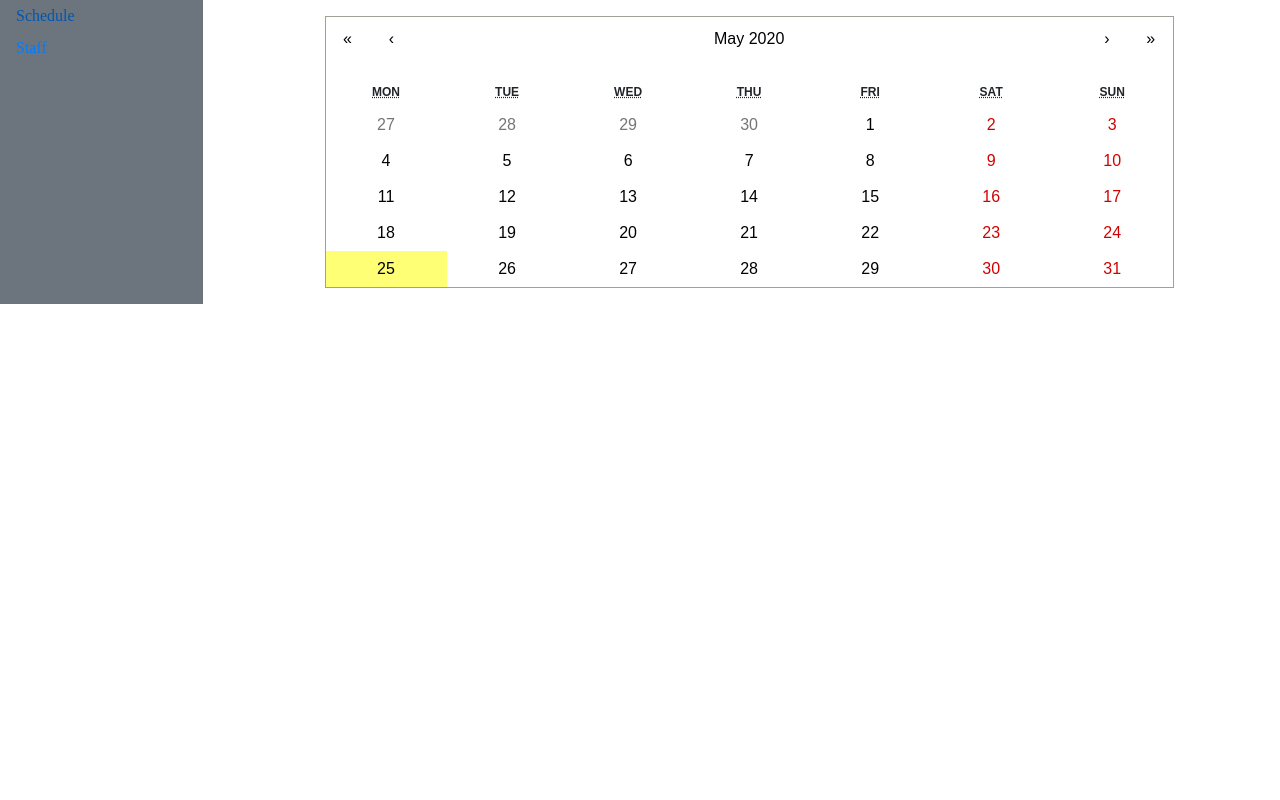
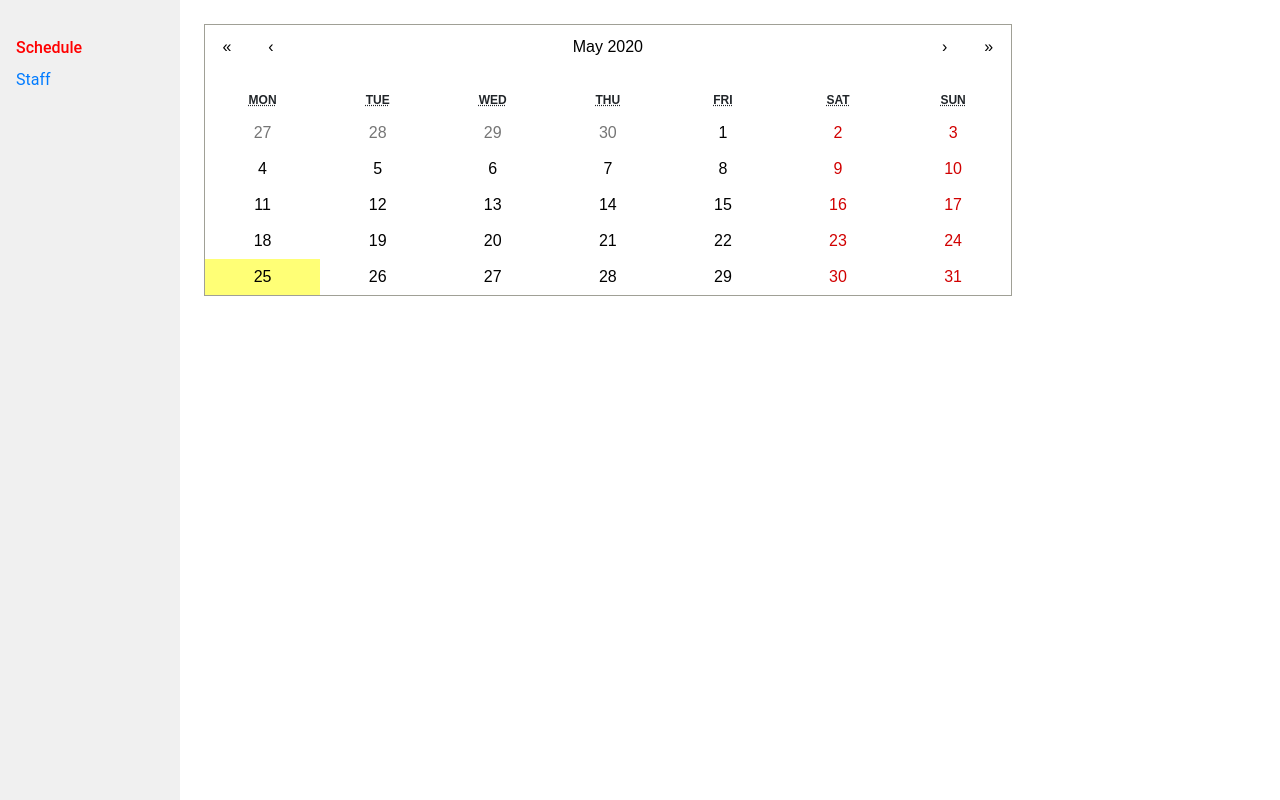
Before and after one commit to iburov/dashboard-test, a React (Create React App) app in the folder react/: page /schedule in a window 1280 px wide. Built offline with nearby package versions, Linux system fonts and the light colour scheme.

Commit message:
fix layout

```diff
--- a/react/src/components/App/App.jsx
+++ b/react/src/components/App/App.jsx
@@ -9,9 +9,9 @@ import PageNotFound from "./../PageNotFound/PageNotFound.jsx";
 function App() {
   return (
     <BrowserRouter>
-      <div className="dashboard-app row">
+      <div className="app">
         <Nav />
-        <div className="dashboard-app__wrapper col-10">
+        <div className="app__wrapper">
           <Switch>
             <Redirect exact from="/" to="/schedule" />
             <Route path="/schedule" render={() => <Schedule />} />
--- a/react/src/components/App/App.scss
+++ b/react/src/components/App/App.scss
@@ -0,0 +1,8 @@
+.app {
+  min-height: 100vh;
+  display: flex;
+
+  &__wrapper {
+    padding: 1.5rem;
+  }
+}
--- a/react/src/components/Nav/Nav.jsx
+++ b/react/src/components/Nav/Nav.jsx
@@ -9,16 +9,16 @@ function Nav() {
   ];
 
   let navButtonElements = navData.map((navButton, i) => (
-    <NavLink to={navButton.link} className="nav-link">
+    <NavLink
+      to={navButton.link}
+      className="nav-link"
+      activeClassName="--is-active"
+    >
       {navButton.value}
     </NavLink>
   ));
 
-  return (
-    <div className="dashboard-nav flex-column col-2 bg-secondary">
-      {navButtonElements}
-    </div>
-  );
+  return <div className="app-nav">{navButtonElements}</div>;
 }
 
 export default Nav;
--- a/react/src/components/Nav/Nav.scss
+++ b/react/src/components/Nav/Nav.scss
@@ -0,0 +1,16 @@
+.app-nav {
+  width: 180px;
+  padding-top: 2rem;
+  min-height: 100%;
+  background-color: #f0f0f0;
+}
+
+.nav-link {
+  display: block;
+  text-align: left;
+
+  &.--is-active {
+    color: red;
+    font-weight: 500;
+  }
+}
--- a/react/src/components/Schedule/Schedule.scss
+++ b/react/src/components/Schedule/Schedule.scss
@@ -1,6 +1,5 @@
 .app-schedule {
   .react-calendar {
-    margin: 1em auto;
     width: 80%;
   }
 }
--- a/react/src/style/_global.scss
+++ b/react/src/style/_global.scss
@@ -1,3 +1,30 @@
+html,
+body {
+  height: 100%;
+}
+body {
+  margin: 0;
+  font-family: Roboto, "Helvetica Neue", sans-serif;
+}
+
 * {
-  font-family: Verdana, Geneva, sans-serif;
+  box-sizing: border-box;
+  margin: 0;
+  padding: 0;
+  border: none;
+
+  &,
+  &::before,
+  &::after {
+    background-repeat: no-repeat !important;
+  }
+
+  &,
+  &:focus,
+  &:active,
+  button,
+  button:focus,
+  button:active {
+    outline: none !important;
+  }
 }
```
